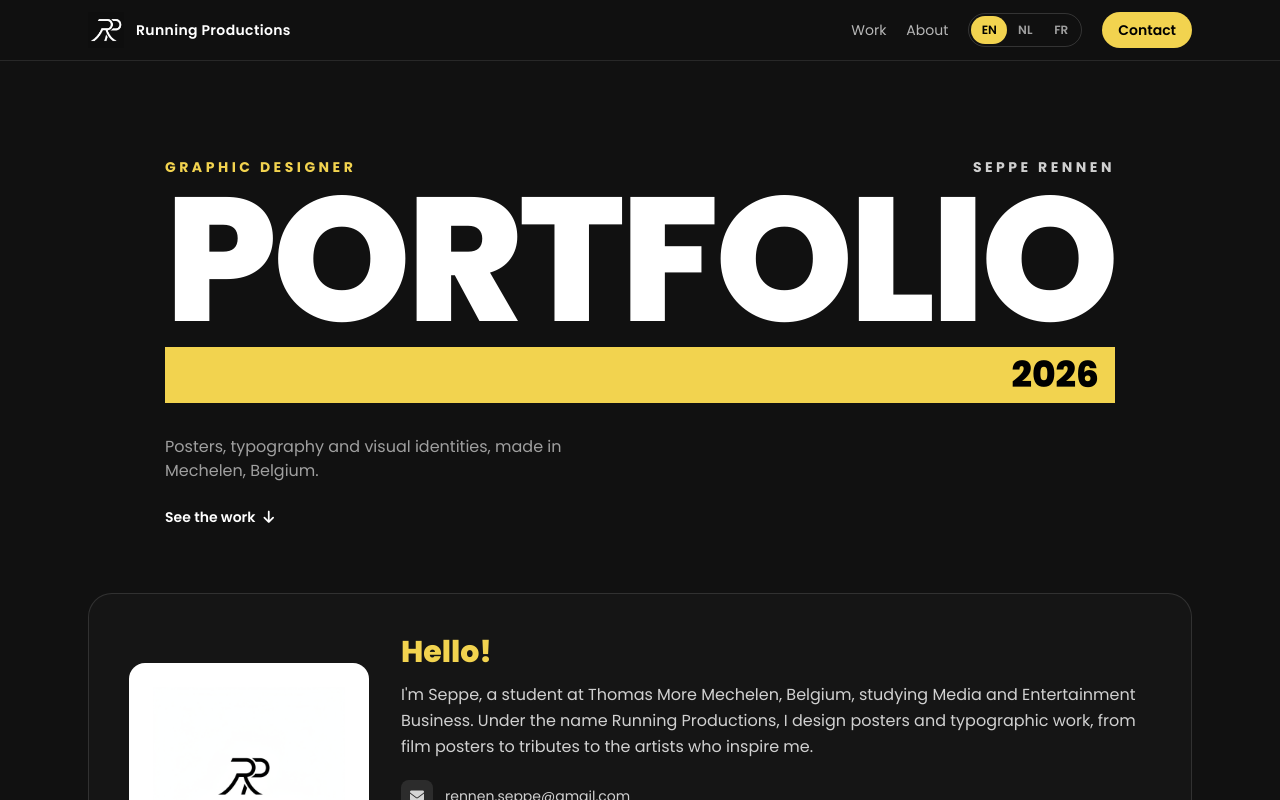
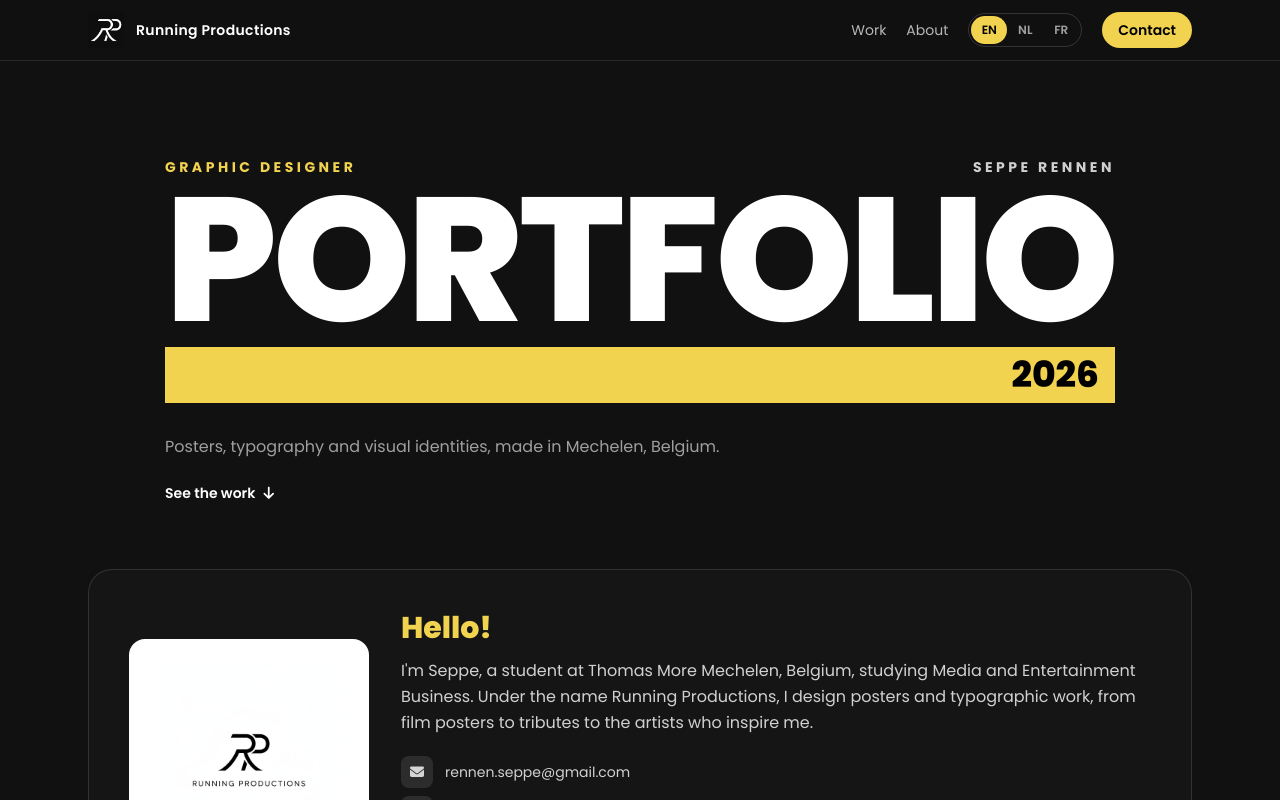
Before and after one commit to KERMITseppe/Portofolio, a Next.js app: page / in a window 1280 px wide. Shown: the top 800 px of the page. Built offline with nearby package versions, Linux system fonts and the light colour scheme.

Commit message:
update131020266

```diff
--- a/src/app/Portfolio.js
+++ b/src/app/Portfolio.js
@@ -74,7 +74,7 @@ export default function Portfolio() {
             <div className="mt-3 flex items-center justify-end bg-[var(--accent)] px-4 py-1 sm:py-2">
               <span className="text-2xl font-extrabold text-black sm:text-4xl">2026</span>
             </div>
-            <p className="mt-8 max-w-md text-white/60">
+            <p className="mt-8 max-w-2xl text-pretty text-white/60">
               {t.hero.tagline}
             </p>
             <a href="#work" className="mt-6 inline-flex items-center gap-2 text-sm font-semibold text-white hover:text-[var(--accent)]">
```
